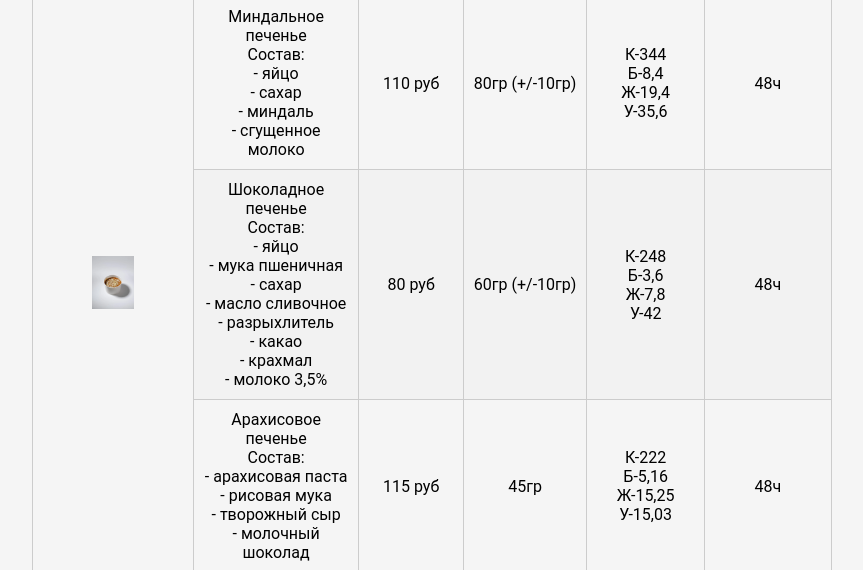
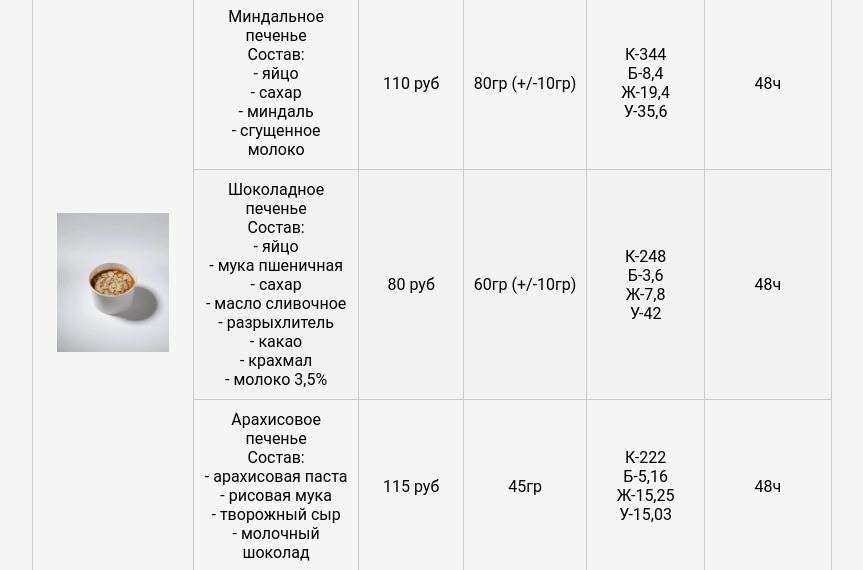
Before and after one commit to IIIAMAH4ik/dezerts, a plain HTML site: page index.html in a window 1280 px wide. Shown: the part 165-735 px from the top of the page, without its empty margins (208-1071 px from the left). Drawn offline with Linux system fonts and the light colour scheme.

Commit message:
Update styles.css

```diff
--- a/styles.css
+++ b/styles.css
@@ -1,4 +1,4 @@
 img {
-    max-width: 30%; /* Максимальная ширина изображения будет равна ширине контейнера */
+    max-width: 80%; /* Максимальная ширина изображения будет равна ширине контейнера */
     height: auto; /* Это гарантирует сохранение соотношения сторон изображения */
 }
```
